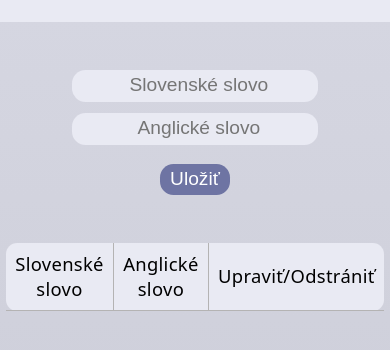
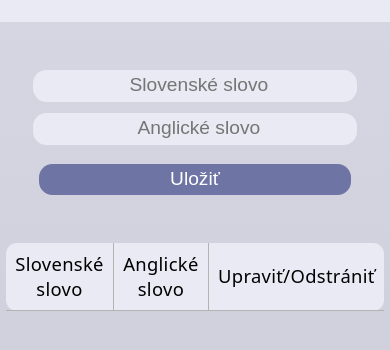
Before and after one commit to AdrianaKlein/AdrianaKlein.github.io, a plain HTML site: page index.html in a window 390 px wide. Shown: the part 164-514 px from the top of the page. Drawn offline with nearby package versions, Linux system fonts and the light colour scheme.

Commit message:
Update style.css

```diff
--- a/style.css
+++ b/style.css
@@ -180,3 +180,28 @@ h2 {
     background-color: rgb(221, 221, 227);
     color: #323442;
 }
+
+/* media queries */
+    @media (max-width: 768px) {
+        #skInput,
+        #enInput {
+            min-width: 80%;
+            max-width: 100%;
+        }
+
+        #saveButton,
+        #editButton,
+        #deleteButton {
+            min-width: 80%;
+        }
+    }
+
+    #translationTable {
+        max-width: 35%;
+    }
+
+    @media (max-width: 768px) {
+        #translationTable {
+            max-width: 100%;
+        }
+    }
```
